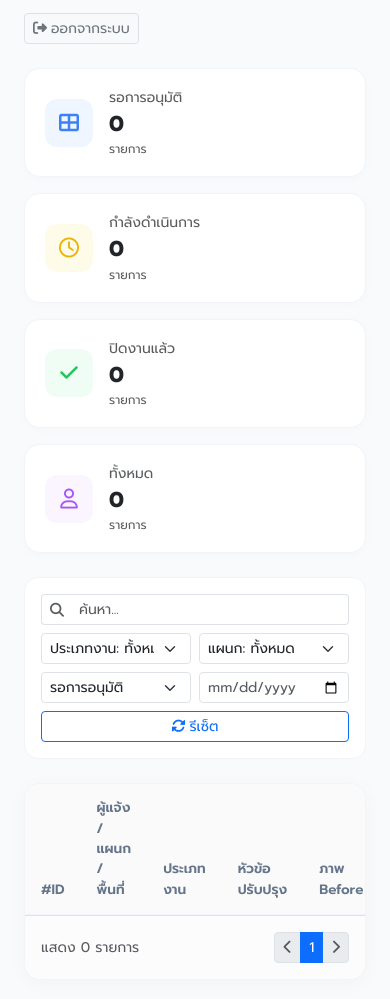
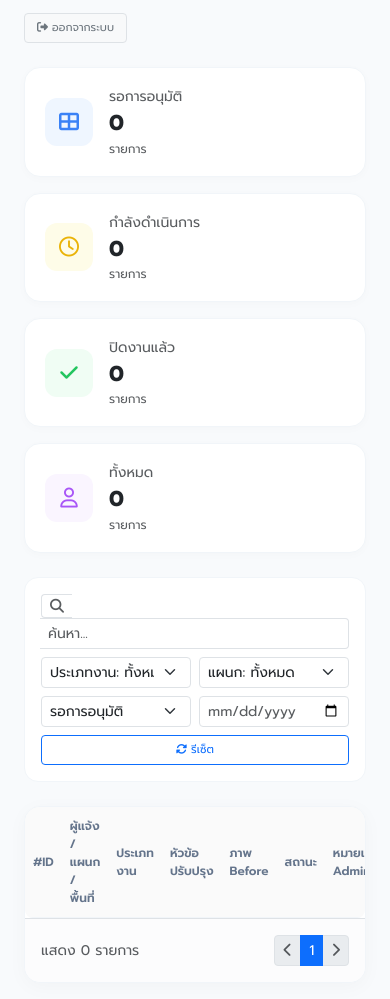
Before and after one commit to 66050391-ship-it/kaizen-system, a website: page admin.html in a window 390 px wide. Shown: the part 101-1100 px from the top of the page. Drawn offline with nearby package versions, Linux system fonts and the light colour scheme; no server answers.

Commit message:
Fix mobile responsive UI

```diff
--- a/admin.html
+++ b/admin.html
@@ -212,6 +212,61 @@
       color: #2563eb;
       font-weight: 600;
       text-decoration: none;
+    }
+
+    @media (max-width: 768px) {
+
+      /* 1. จัดระเบียบช่องค้นหาและตัวกรองให้เรียงเป็นแถวเดี่ยว ไม่เหลือช่องว่าง */
+      .filter-container,
+      .filter-grid,
+      select,
+      input {
+        width: 100% !important;
+        display: flex !important;
+        flex-direction: column !important;
+        gap: 8px !important;
+      }
+
+      /* 2. ทำให้ตารางรองรับการเลื่อนซ้าย-ขวาได้แบบลื่นไหล ไม่บีบตัว */
+      .table-responsive,
+      .table-container {
+        width: 100% !important;
+        overflow-x: auto !important;
+        -webkit-overflow-scrolling: touch;
+        border-radius: 8px;
+      }
+
+      /* 3. แก้ไขป้ายสถานะ (Badge) ห้ามตัดบรรทัดเป็นแนวตั้ง */
+      .badge,
+      .status-badge,
+      table td {
+        white-space: nowrap !important;
+        /* ห้ามตัดข้อความขึ้นบรรทัดใหม่ */
+      }
+
+      /* 4. ปรับขนาดตัวอักษรและระยะขอบภายในตารางให้กระชับพอดีมือถือ */
+      table th,
+      table td {
+        padding: 10px 8px !important;
+        font-size: 12px !important;
+        vertical-align: middle !important;
+      }
+
+      /* 5. จัดการปุ่มกด (อนุมัติ/ปฏิเสธ/ดูรายละเอียด) ให้เรียงกันสวยงาม */
+      .action-buttons,
+      td:last-child {
+        display: flex !important;
+        flex-direction: column !important;
+        gap: 4px !important;
+        min-width: 100px;
+      }
+
+      .btn {
+        width: 100% !important;
+        font-size: 11px !important;
+        padding: 6px 8px !important;
+        text-align: center;
+      }
     }
   </style>
 </head>
```
